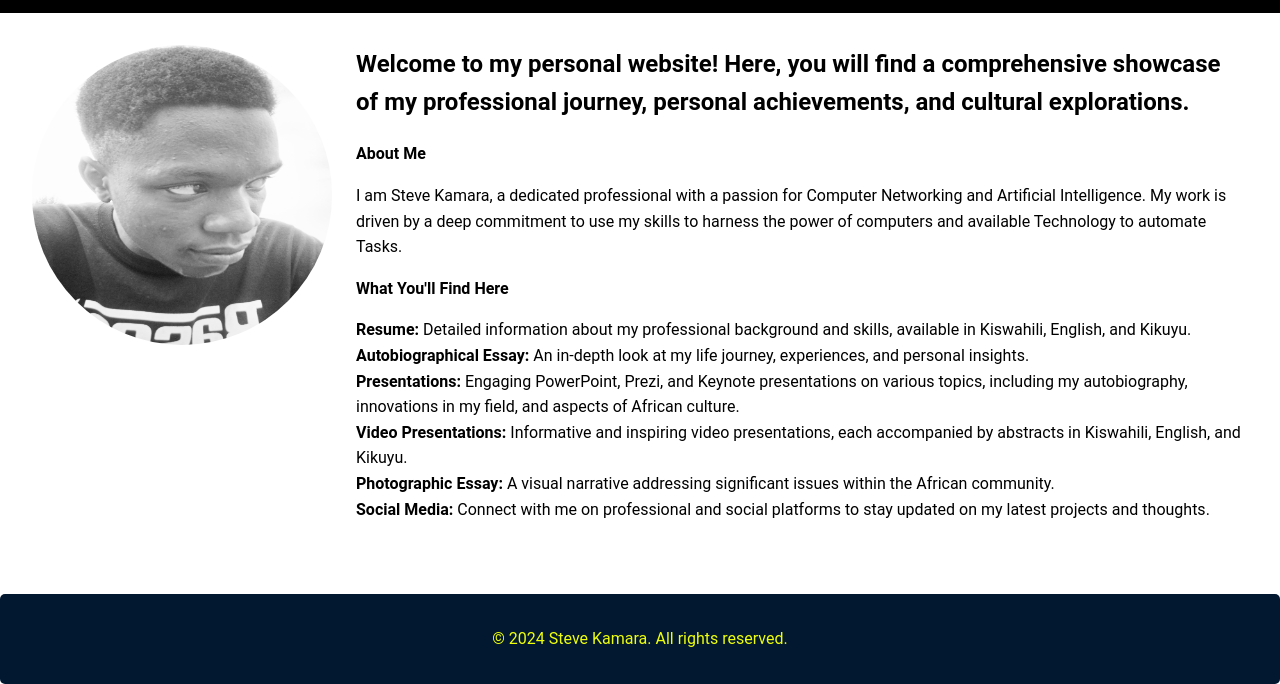
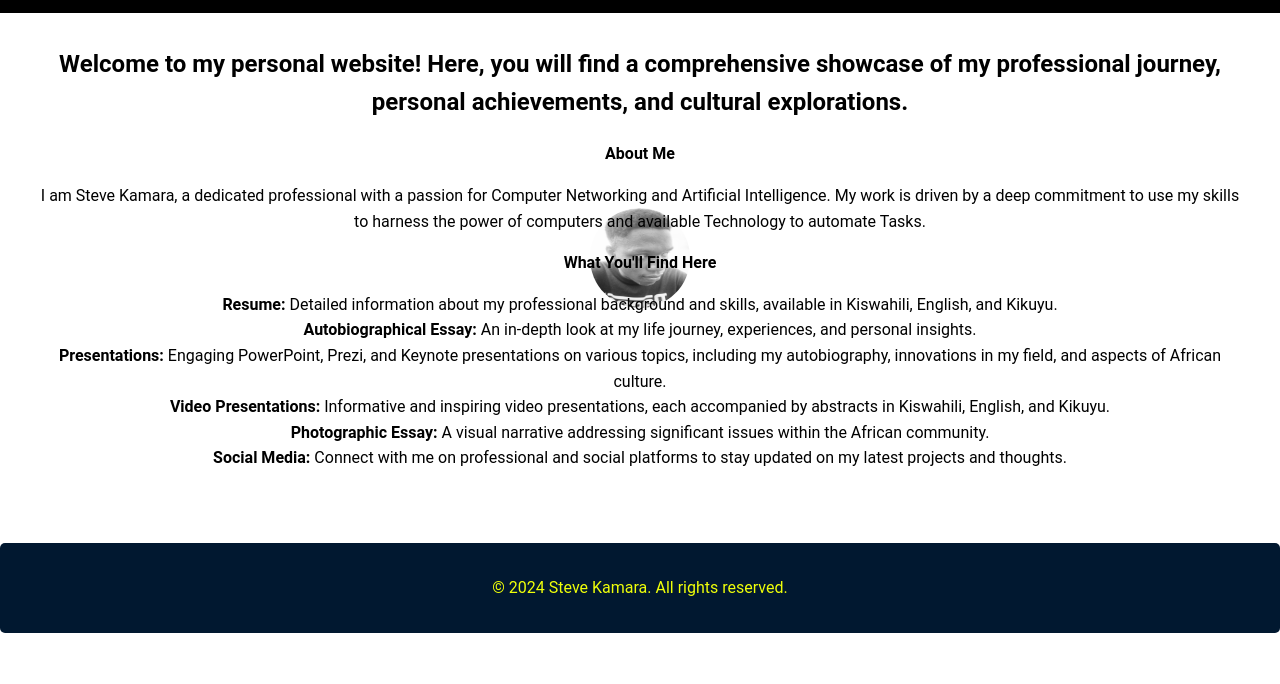
Before and after one commit to Apex-tex/stevekamara.github.io, a plain HTML site: page index.html in a window 1280 px wide. Shown: the part 116-800 px from the top of the page. Drawn offline with Linux system fonts and the light colour scheme.

Commit message:
Update styles.css

```diff
--- a/styles.css
+++ b/styles.css
@@ -1,6 +1,7 @@
 * {
     background: transparent;
     font-family: 'Roboto', 'Arial', sans-serif;
+    box-sizing: border-box;
 }
 
 body {
@@ -53,19 +54,23 @@ section {
 
 .profile-container {
     display: flex;
-    align-items: flex-start;
+    align-items: center;
+    justify-content: center;
+    position: relative;
     margin-bottom: 1.5rem;
 }
 
 .profile-pic {
     border-radius: 50%;
-    width: 300px;
-    height: 300px;
-    margin-right: 1.5rem;
+    width: 100px;
+    height: 100px;
+    position: absolute;
+    z-index: -1;
 }
 
 .text-content {
     flex: 1;
+    text-align: center;
 }
 
 section h2 {
@@ -149,7 +154,7 @@ a {
 }
 
 a:hover {
-    text-decoration: blue;
+    text-decoration: underline;
     color: #06048a;
 }
 
```
